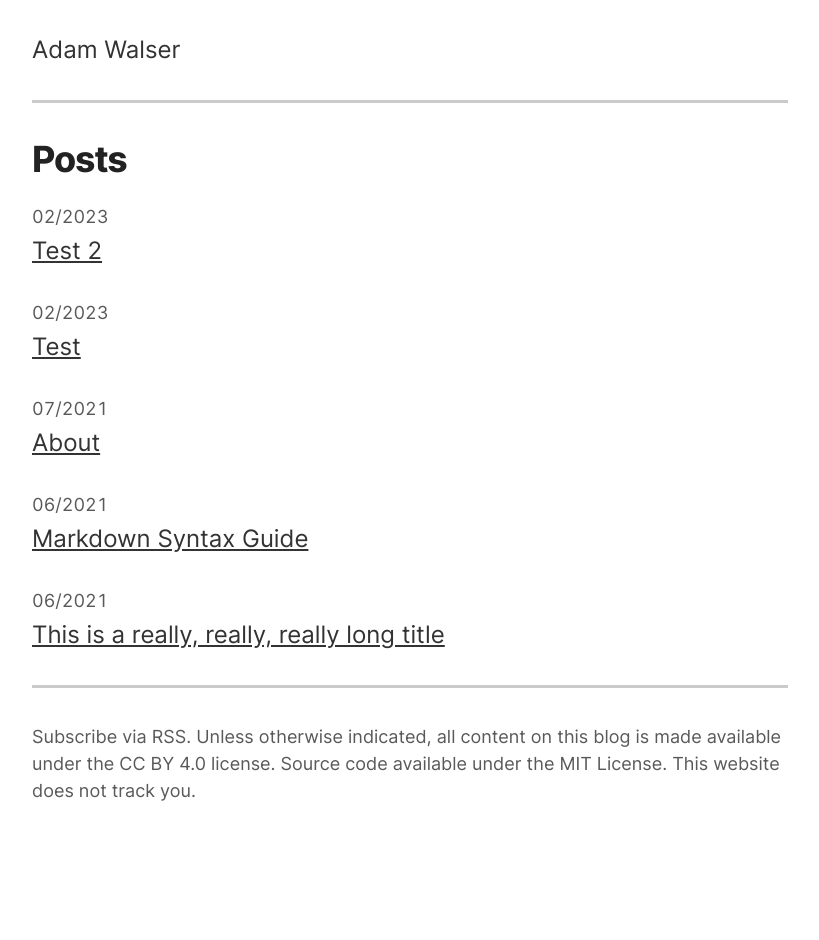
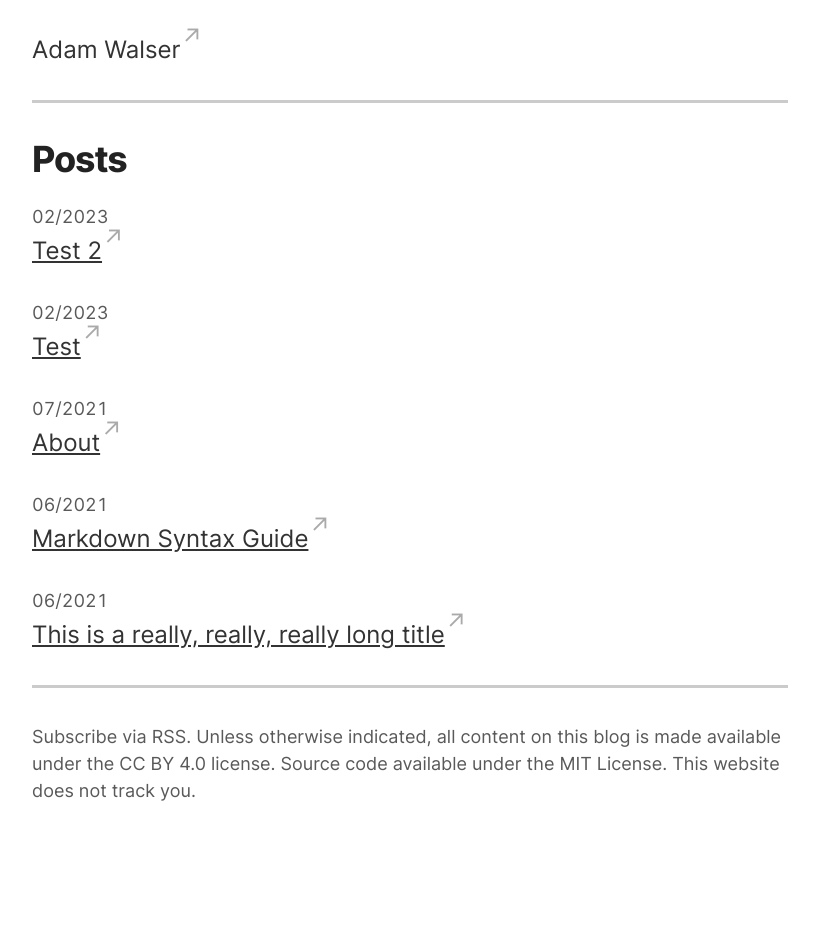
Before and after one commit to ajpwalser/ajpwalser.github.io, a Jekyll site: the page built from index.html, in a window 1280 px wide. Shown: the whole page, without its empty margins (230-1049 px from the left). Built offline with Jekyll 4.4.1, drawn with Linux system fonts in a browser that asks for light colours.

Commit message:
Update style.css

```diff
--- a/css/style.css
+++ b/css/style.css
@@ -80,7 +80,7 @@ h3 {
 	letter-spacing: -0.03em;
 	font-weight: 740;
 	line-height: 1.2;
-    margin: 2rem 0 1rem;
+    	margin: 2rem 0 1rem;
 }
 
 h1 {
@@ -116,6 +116,15 @@ a {
 
 a:hover {
 	color: var(--color-link);
+}
+
+a:after {
+    	position: relative;
+    	top: -0.5em;
+    	content: "↗";
+    	color: #aaa;
+    	display: inline-block;
+    	text-decoration: none;
 }
 
 header a,
```
